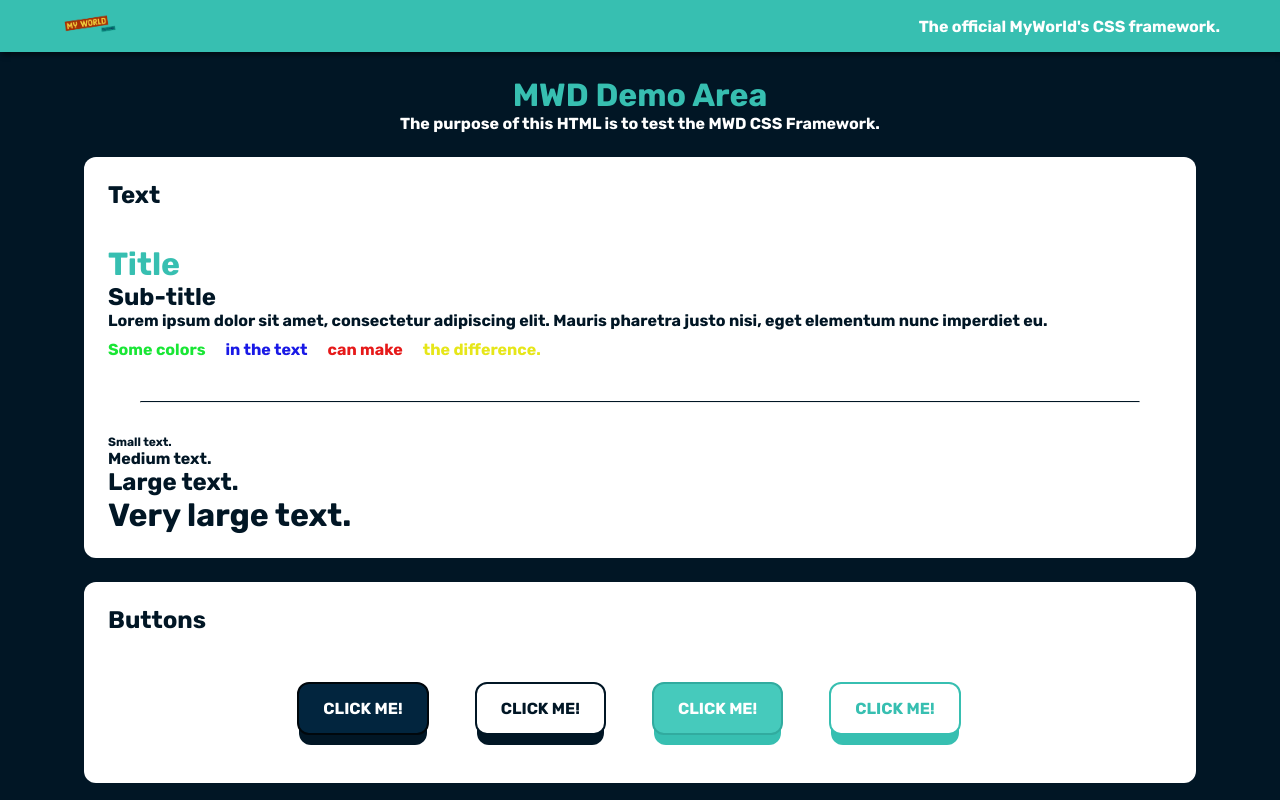
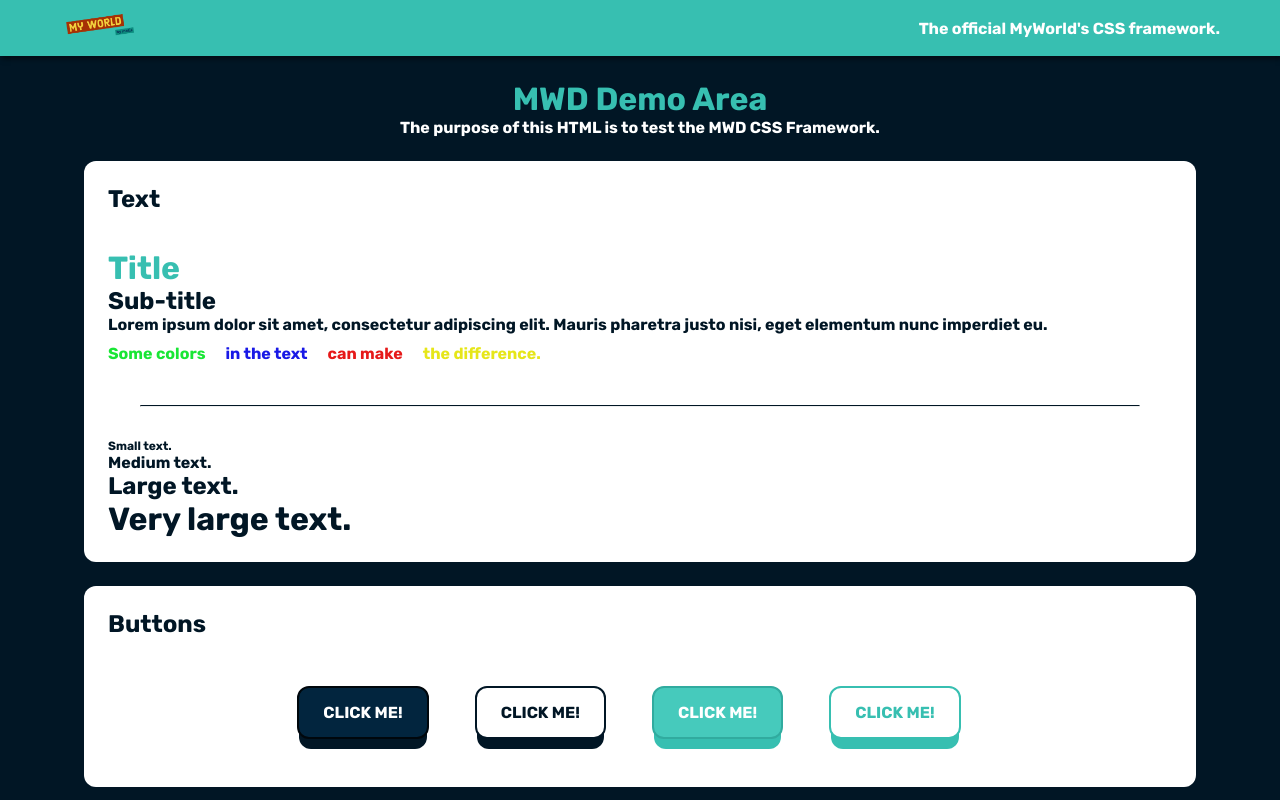
Before and after one commit to matjsz/mwd, a website: page index.html in a window 1280 px wide. Shown: the top 800 px of the page. Drawn offline with Linux system fonts and the light colour scheme.

Commit message:
logo testing

```diff
--- a/index.html
+++ b/index.html
@@ -11,7 +11,7 @@
 <body class="dark-mode">
     <nav class="navbar-secondary mb-2">
         <div class="container">
-            <h2 class="site-title"><img src="./mw-logo.png" width="60px" /></h2>
+            <h2 class="site-title"><img src="./mw-logo.png" width="80px" /></h2>
             <p>The official MyWorld's CSS framework.</p>
         </div>
     </nav>
```
